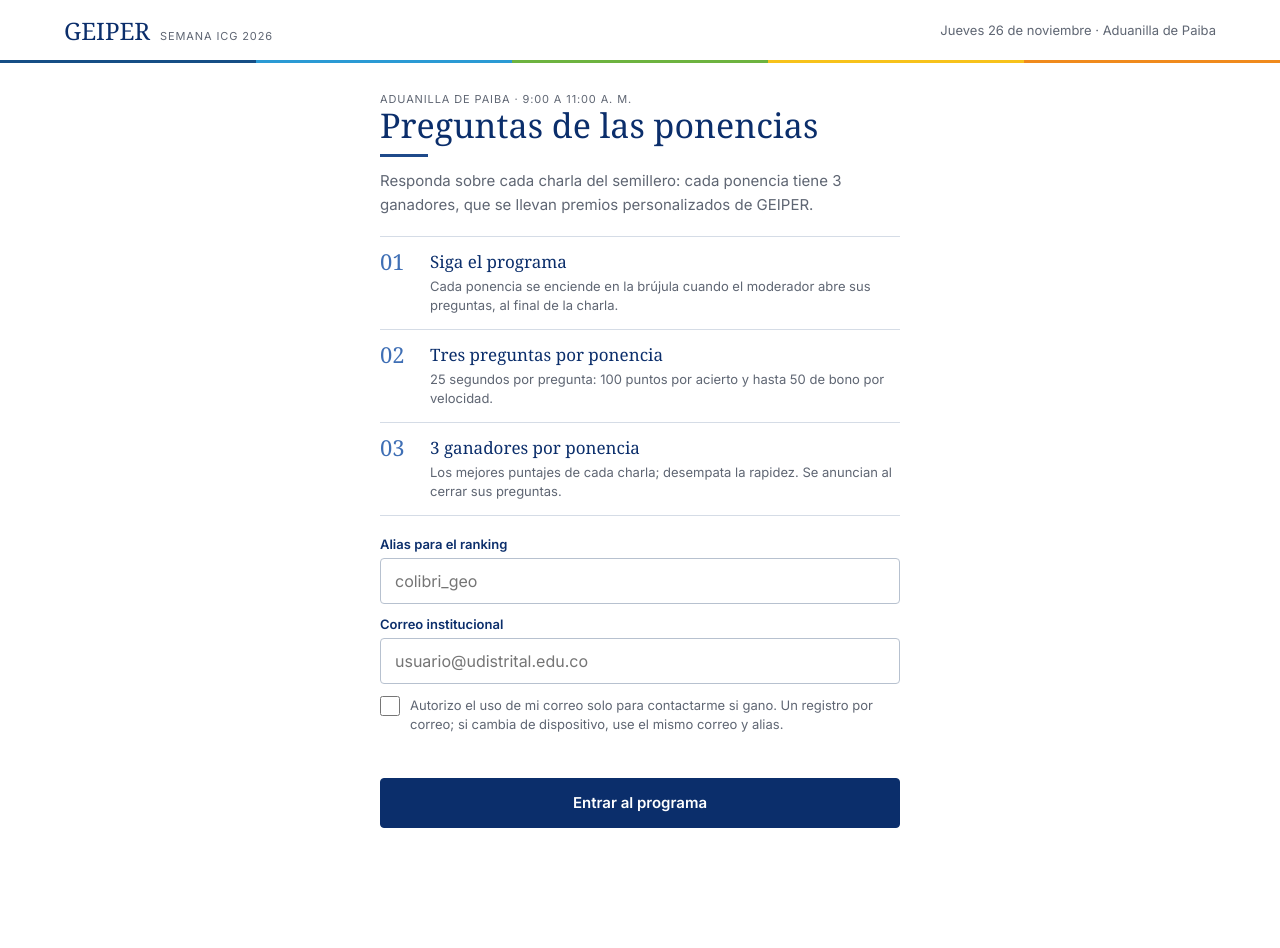
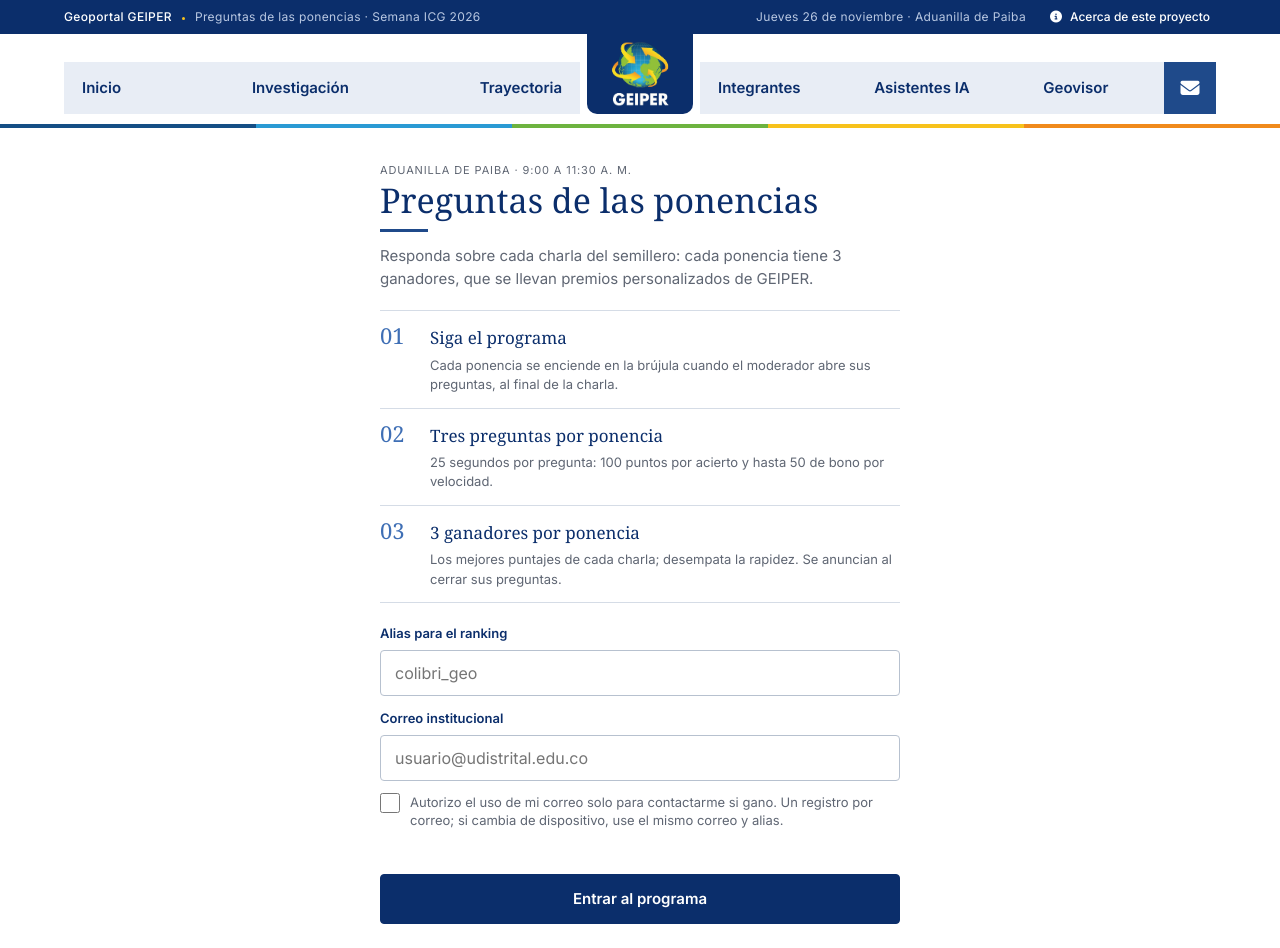
Before and after one commit to geiperud/geiper2026, a plain HTML site: page pages/reto.html in a window 1280 px wide. Before the commit the page ends 852 px from the top, so only its background shows below. Drawn offline with Linux system fonts and the light colour scheme; a web font is replaced by a local one.

Commit message:
Preguntas de las ponencias: cabecera del sitio, ventana emergente y ganadores por ponencia

```diff
--- a/css/reto.css
+++ b/css/reto.css
@@ -28,7 +28,19 @@ a { color: var(--azul-medio); }
 [hidden] { display: none !important; }
 .rt-sr { position: absolute; width: 1px; height: 1px; overflow: hidden; clip: rect(0 0 0 0); white-space: nowrap; }
 
-/* ── Cabecera ─────────────────────────────── */
+/* ── Cabecera del sitio (styles.css) en la vista del jugador ── */
+#vistaJugador > main { padding-top: calc(var(--header-h, 128px) + 28px); }
+#secRegistro, #secJuego, #secCerrado, #modPanel { padding: 0; }   /* styles.css da 100px a toda <section> */
+.rt-topbar-der { display: flex; align-items: center; gap: 18px; height: 100%; min-width: 0; }
+.rt-yo { color: #B9C8E2; white-space: nowrap; overflow: hidden; text-overflow: ellipsis; }
+.rt-yo b { color: #fff; font-weight: 600; }
+@media (max-width: 760px) {
+    .topbar .tb-razon { display: none; }
+    .rt-topbar-der { width: 100%; justify-content: space-between; gap: 10px; }
+    .rt-topbar-der .tb-de { display: none; }
+}
+
+/* ── Cabecera propia (pantalla proyectada y moderador) ── */
 .rt-cab { background: #fff; }
 .rt-cab-in { max-width: 1200px; margin: 0 auto; height: 60px; padding: 0 24px; display: flex; align-items: center; justify-content: space-between; gap: 12px; }
 .rt-marca { display: flex; align-items: baseline; gap: 10px; text-decoration: none; }
@@ -192,10 +204,10 @@ a { color: var(--azul-medio); }
 .rt-podios { display: grid; grid-template-columns: repeat(3, minmax(0, 1fr)); grid-auto-rows: 1fr; gap: 0 28px; align-content: start; }
 .rt-podio-pon { border-top: 1px solid var(--azul-oscuro); padding: 10px 0 12px; display: flex; flex-direction: column; gap: 6px; min-width: 0; }
 .rt-podio-pon.proxima { border-top-color: var(--rt-linea); }
-.rt-podio-pon header { display: flex; justify-content: space-between; align-items: baseline; gap: 8px; }
-.rt-podio-pon header b { font-family: var(--rt-serif); font-weight: 400; font-size: 19px; color: var(--azul-oscuro); white-space: nowrap; overflow: hidden; text-overflow: ellipsis; }
+.rt-podio-pon .rt-pp-cab { display: flex; justify-content: space-between; align-items: baseline; gap: 8px; }
+.rt-podio-pon .rt-pp-cab b { font-family: var(--rt-serif); font-weight: 400; font-size: 19px; color: var(--azul-oscuro); white-space: nowrap; overflow: hidden; text-overflow: ellipsis; }
 .rt-podio-pon.proxima header b { color: #9AA6B8; }
-.rt-podio-pon header em { font-style: normal; font-size: 10px; font-weight: 600; letter-spacing: .06em; text-transform: uppercase; color: var(--rt-gris); white-space: nowrap; }
+.rt-podio-pon .rt-pp-cab em { font-style: normal; font-size: 10px; font-weight: 600; letter-spacing: .06em; text-transform: uppercase; color: var(--rt-gris); white-space: nowrap; }
 .rt-podio-pon.abierta header em { color: var(--rt-ambar); }
 .rt-podio-pon.cerrada header em { color: var(--rt-ok); }
 .rt-podio-pon ol { list-style: none; margin: 0; padding: 0; }
@@ -218,13 +230,16 @@ a { color: var(--azul-medio); }
 .rt-qr-img img, .rt-qr-img canvas { width: 120px !important; height: 120px !important; }
 
 /* ── Moderador (?modo=moderador) ──────────── */
-.rt-mod-tabla > div { display: grid; grid-template-columns: 50px 70px minmax(0, 1fr) 190px 120px 110px 170px; gap: 16px; align-items: center; min-height: 60px; border-top: 1px solid var(--rt-linea); }
+.rt-mod-tabla > div { display: grid; grid-template-columns: 50px 70px minmax(0, 1fr) 190px 100px 100px 190px; gap: 16px; align-items: center; min-height: 60px; border-top: 1px solid var(--rt-linea); }
 .rt-mod-tabla > div:first-child { min-height: 0; padding-bottom: 6px; border-top: 0; border-bottom: 1px solid var(--azul-oscuro); }
 .rt-mod-tabla .num { font-family: var(--rt-serif); font-size: 22px; color: var(--azul-claro); }
 .rt-mod-tabla .t b { display: block; font-size: 15px; } .rt-mod-tabla .t span { font-size: 13px; color: var(--rt-gris); }
 .rt-mod-tabla .falta { color: var(--rt-mal); font-weight: 600; font-size: 13px; }
 .rt-mod-tabla .top { font-size: 12px; color: var(--rt-gris); margin-top: 2px; }
-.rt-mod-tabla .top b { color: var(--azul-oscuro); font-weight: 600; }
+.rt-mod-tabla .top, .rt-mod-tabla .top b { display: inline; }
+.rt-mod-tabla .top { display: block; }
+.rt-mod-tabla .top b { color: var(--azul-oscuro); font-weight: 600; font-size: 12px; }
+.rt-mod-tabla button { white-space: nowrap; font-size: 14px; }
 @media (max-width: 1000px) {
     .rt-mod-tabla > div { grid-template-columns: 40px minmax(0, 1fr) 150px; padding: 10px 0; }
     .rt-mod-tabla > div > :nth-child(2), .rt-mod-tabla > div > :nth-child(4), .rt-mod-tabla > div > :nth-child(5), .rt-mod-tabla > div > :nth-child(6) { display: none; }
--- a/js/reto.js
+++ b/js/reto.js
@@ -411,8 +411,8 @@
           var filas = (p.top || []).map(function (r) {
             return '<li><span class="n">' + r.puesto + '</span><span class="a">' + esc(r.alias) + '</span><span class="s">' + miles(r.puntos) + '</span></li>';
           }).join('');
-          pod += '<section class="rt-podio-pon ' + f + '"><header><b>' + esc(p.id) + ' · ' + esc(corto(p)) + '</b><em>' +
-            (f === 'cerrada' ? 'Ganadores' : f === 'abierta' ? 'En vivo' : esc(p.hora)) + '</em></header>' +
+          pod += '<section class="rt-podio-pon ' + f + '"><div class="rt-pp-cab"><b>' + esc(p.id) + ' · ' + esc(corto(p)) + '</b><em>' +
+            (f === 'cerrada' ? 'Ganadores' : f === 'abierta' ? 'En vivo' : esc(p.hora)) + '</em></div>' +
             (filas ? '<ol>' + filas + '</ol>' : '<p class="vacio">' + (f === 'proxima' ? 'Aún no abre' : 'Esperando respuestas…') + '</p>') + '</section>';
         });
         $('proyBanda').innerHTML = b;
--- a/pages/reto.html
+++ b/pages/reto.html
@@ -13,25 +13,59 @@
   <link rel="preconnect" href="https://fonts.googleapis.com">
   <link rel="preconnect" href="https://fonts.gstatic.com" crossorigin>
   <link href="https://fonts.googleapis.com/css2?family=DM+Serif+Text&family=Inter:wght@400;500;600;700&display=swap" rel="stylesheet">
-  <link rel="stylesheet" href="../css/reto.css?v=3">
+  <link rel="stylesheet" href="https://cdnjs.cloudflare.com/ajax/libs/font-awesome/6.5.0/css/all.min.css">
+  <link rel="stylesheet" href="../css/styles.css">
+  <link rel="stylesheet" href="../css/tipografia-dm-inter.css?v=2">
+  <link rel="stylesheet" href="../css/reto.css?v=6">
 </head>
 <body>
 
 <!-- ════════ JUGADOR (celular y computador) ════════ -->
 <div id="vistaJugador" hidden>
-  <header class="rt-cab">
-    <div class="rt-cab-in">
-      <a class="rt-marca" href="../index.html"><b>GEIPER</b><span>Semana ICG 2026</span></a>
-      <span class="rt-cab-yo" id="cabYo">Jueves 26 de noviembre · Aduanilla de Paiba</span>
+<header>
+  <!-- Misma cabecera del sitio; a la derecha, quién está participando -->
+  <div class="topbar">
+    <div class="topbar-inner">
+      <p class="topbar-texto">
+        <span class="tb-razon"><strong>Geoportal GEIPER</strong><span class="tb-sep" aria-hidden="true"></span>Preguntas de las ponencias · Semana ICG 2026</span>
+      </p>
+      <div class="rt-topbar-der">
+        <span class="rt-yo" id="cabYo">Jueves 26 de noviembre · Aduanilla de Paiba</span>
+        <button type="button" class="topbar-acerca" data-acerca aria-haspopup="dialog">
+          <i class="fa-solid fa-circle-info" aria-hidden="true"></i><span>Acerca<span class="tb-de"> de este proyecto</span></span>
+        </button>
+      </div>
     </div>
-    <div class="rt-franja" aria-hidden="true"><i></i><i></i><i></i><i></i><i></i></div>
-  </header>
+  </div>
+  <nav>
+    <a href="../index.html" class="nav-brand"><img src="../assets/images/Logo_GEIPER.png" alt="GEIPER" class="nav-logo-img"></a>
+    <button class="nav-hamburger" id="navHamburger" aria-label="Abrir menú" aria-expanded="false">
+      <span></span><span></span><span></span>
+    </button>
+    <div class="nav-links" id="navLinks">
+      <div class="nav-group">
+        <a href="../index.html">Inicio</a>
+        <a href="lineas.html">Investigación</a>
+        <a href="trayectoria.html">Trayectoria</a>
+      </div>
+      <span class="nav-spacer"></span>
+      <div class="nav-group">
+        <a href="integrantes.html">Integrantes</a>
+        <a href="chatbots.html">Asistentes IA</a>
+        <a href="geovisor.html">Geovisor</a>
+        <div class="nav-actions">
+          <a href="../index.html#contacto-form" class="nav-act nav-act--contacto" aria-label="Contacto" title="Contacto"><i class="fa-solid fa-envelope" aria-hidden="true"></i></a>
+        </div>
+      </div>
+    </div>
+  </nav>
+</header>
 
   <main class="rt-wrap">
     <!-- Registro -->
     <section id="secRegistro" class="rt-registro" hidden aria-labelledby="tituloRegistro">
       <div>
-        <span class="rt-eyebrow">Aduanilla de Paiba · 9:00 a 11:00 a. m.</span>
+        <span class="rt-eyebrow">Aduanilla de Paiba · 9:00 a 11:30 a. m.</span>
         <h1 class="rt-h1" id="tituloRegistro">Preguntas de las ponencias</h1>
         <div class="rt-subraya"></div>
         <p class="rt-lead">Responda sobre cada charla del semillero: cada ponencia tiene 3 ganadores, que se llevan premios personalizados de GEIPER.</p>
@@ -122,13 +156,13 @@
 
 <!-- ════════ PANTALLA PROYECTADA (?modo=pantalla) ════════ -->
 <div id="vistaPantalla" class="rt-proy" hidden>
-  <header class="rt-cab">
+  <div class="rt-cab">
     <div class="rt-cab-in">
       <span class="rt-marca"><b>GEIPER</b><span>Semana ICG 2026 · Aduanilla de Paiba</span></span>
       <span class="rt-eyebrow" id="proyEstado">Ranking en vivo</span>
     </div>
     <div class="rt-franja" aria-hidden="true"><i></i><i></i><i></i><i></i><i></i></div>
-  </header>
+  </div>
   <div class="rt-proy-cuerpo">
     <div class="rt-proy-tit">
       <h1 class="rt-h1">Preguntas de las ponencias</h1>
@@ -166,13 +200,13 @@
 
 <!-- ════════ MODERADOR (?modo=moderador) ════════ -->
 <div id="vistaModerador" hidden>
-  <header class="rt-cab">
+  <div class="rt-cab">
     <div class="rt-cab-in">
       <span class="rt-marca"><b>GEIPER</b><span>Panel del moderador</span></span>
       <span class="rt-cab-yo" id="modCifras"></span>
     </div>
     <div class="rt-franja" aria-hidden="true"><i></i><i></i><i></i><i></i><i></i></div>
-  </header>
+  </div>
   <main class="rt-wrap" style="display:flex;flex-direction:column;gap:18px">
     <form id="formClave" style="max-width:420px;display:flex;flex-direction:column;gap:12px">
       <h1 class="rt-h1">Panel del moderador</h1>
@@ -184,7 +218,7 @@
       <div>
         <h1 class="rt-h1">Apertura de preguntas</h1>
         <div class="rt-subraya"></div>
-        <p class="rt-lead">Abra las preguntas en los últimos minutos de cada charla. Quedan abiertas hasta el cierre, así quien estuvo en el otro auditorio también puede responder.</p>
+        <p class="rt-lead">Abra las preguntas en los últimos minutos de cada charla. Cuando quiera anunciar a sus 3 ganadores, presione «Cerrar y anunciar»: desde ese momento esa ponencia no recibe más respuestas.</p>
       </div>
       <p class="rt-aviso" id="modEstadoReto"></p>
       <div class="rt-mod-tabla" id="modTabla"></div>
@@ -198,6 +232,25 @@
   </main>
 </div>
 
-<script src="../js/reto.js?v=4"></script>
+<script src="../js/acerca-proyecto.js"></script>
+<script src="../js/reto.js?v=6"></script>
+<script>
+/* Menú hamburguesa: igual que en las demás páginas del sitio */
+(function () {
+  var header = document.querySelector('header'), btn = document.getElementById('navHamburger'), links = document.getElementById('navLinks');
+  if (!header || !btn || !links) return;
+  function checkFit() {
+    header.classList.remove('mobile-nav'); links.classList.remove('open'); btn.classList.remove('open'); btn.setAttribute('aria-expanded', 'false');
+    links.style.cssText = 'display:flex;flex-direction:row;position:static;width:auto;visibility:hidden;'; btn.style.display = 'none';
+    var navEl = document.querySelector('nav'), brandEl = navEl.querySelector('.nav-brand');
+    var fits = brandEl.offsetWidth + 40 + links.scrollWidth <= navEl.offsetWidth;
+    links.style.cssText = ''; btn.style.display = '';
+    if (!fits) header.classList.add('mobile-nav');
+  }
+  btn.addEventListener('click', function () { var o = links.classList.toggle('open'); btn.classList.toggle('open', o); btn.setAttribute('aria-expanded', o); });
+  document.addEventListener('click', function (e) { if (!btn.contains(e.target) && !links.contains(e.target)) { links.classList.remove('open'); btn.classList.remove('open'); btn.setAttribute('aria-expanded', 'false'); } });
+  checkFit(); window.addEventListener('resize', checkFit);
+})();
+</script>
 </body>
 </html>
```
